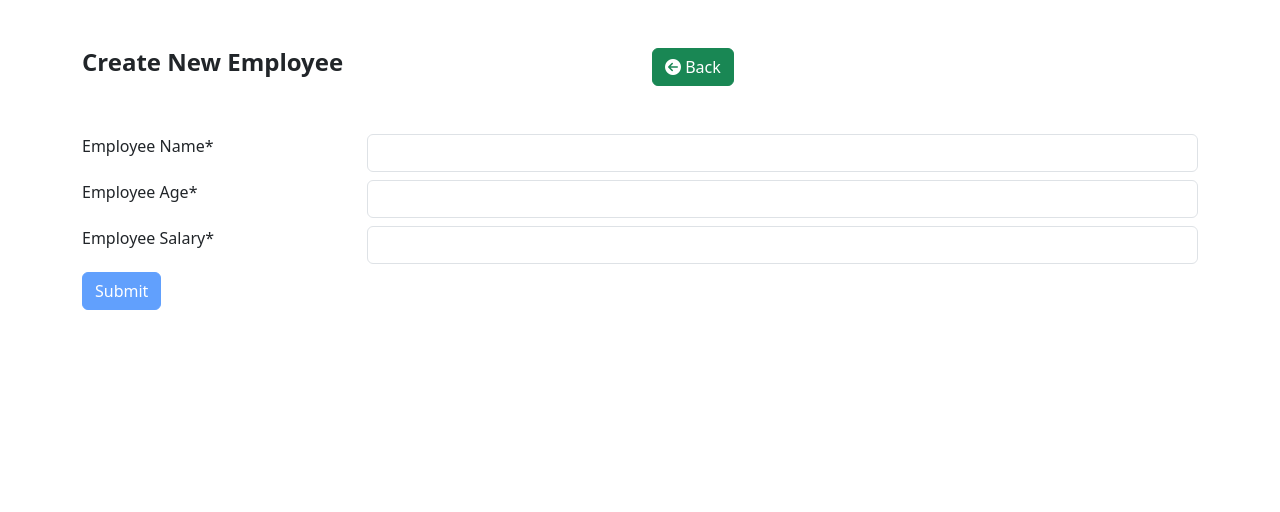
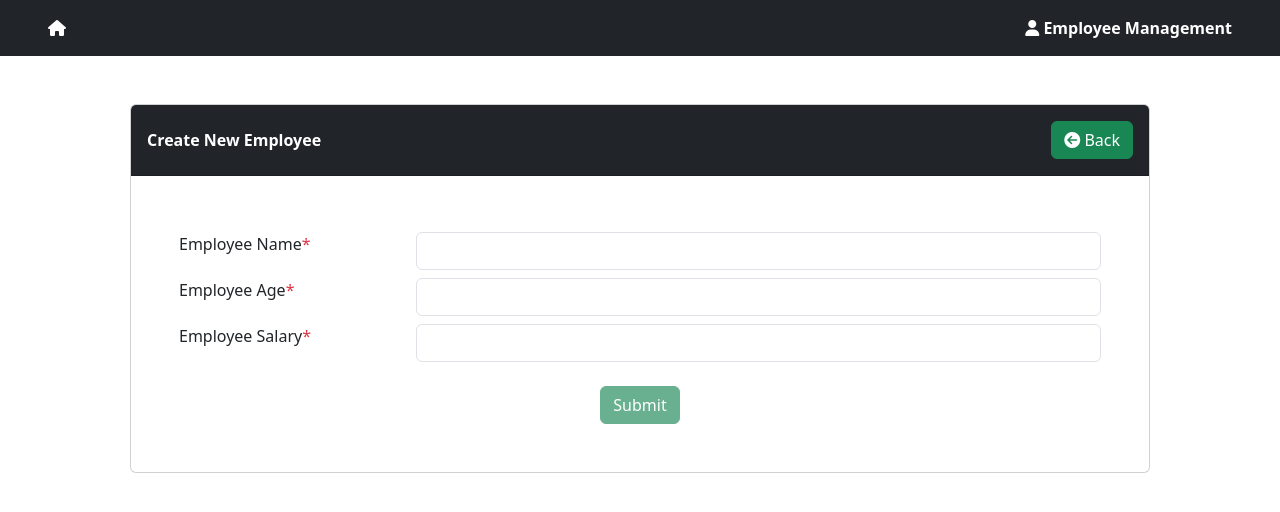
Before and after one commit to nuradiba/angular-crud, an Angular app: page /employee/create in a window 1280 px wide. Shown: the top 512 px of the page. Built offline with nearby package versions, Linux system fonts and the light colour scheme.

Commit message:
Enhance UI

```diff
--- a/src/app/app.component.html
+++ b/src/app/app.component.html
@@ -1 +1,9 @@
+<nav class="navbar bg-dark text-white">
+    <div class="container-fluid px-5 py-2">
+        <div class="d-flex">
+            <a href="#" routerLink="/"><i class='fas fa-home text-white'></i></a>
+        </div>
+        <span class="employee"><b><i class='fas fa-user'></i> Employee Management</b></span>
+    </div>
+</nav>
 <router-outlet></router-outlet>
--- a/src/app/employee/create/create.component.html
+++ b/src/app/employee/create/create.component.html
@@ -1,67 +1,52 @@
 <div class="container-md">
-    <div class="table-responsive overflow-x-hidden">
-      <div class="table-wrapper">
-        <div class="table-title my-5">
-          <div class="row">
-            <div class="col-sm-6">
-              <h4><b>Create New Employee</b></h4>
-            </div>
-            <div class="col-sm-6">
+  <div class="card m-5">
+    <div class="card-header bg-dark text-white d-flex justify-content-between align-items-center py-3">
+      <b>Create New Employee</b>
       <a href="#" routerLink="/" class="btn btn-success back"><i class='fas fa-arrow-circle-left'></i>
         Back</a>
     </div>
-          </div>
-        </div>
+    <div class="card-body p-5">
       <form [formGroup]="form" (ngSubmit)="submit()">
         <div class="table-content">
           <div class="form-group p-10 row my-2">
             <div class="col-sm-3">
-                <label for="FirstName" class="p-t-b-10">Employee Name<span class="requiredStar">*</span></label>
+              <label for="FirstName" class="p-t-b-10">Employee Name<span class="requiredStar text-danger">*</span></label>
             </div>
             <div class="col-sm-9">
-                <input
-                formControlName="employee_name"
-                id="employee_name"
-                type="text"
-                class="form-control">
+              <input formControlName="employee_name" id="employee_name" type="text" class="form-control">
               <div *ngIf="f['employee_name'].touched && f['employee_name'].invalid" class="alert alert-danger">
-                <div *ngIf="f['employee_name'].errors && f['employee_name'].errors['required']">Employee name is required.</div>
+                <div *ngIf="f['employee_name'].errors && f['employee_name'].errors['required']">Employee name is
+                  required.</div>
               </div>
             </div>
           </div>
           <div class="form-group p-10 row my-2">
             <div class="col-sm-3">
-                <label for="LastName" class="p-t-b-10">Employee Age<span class="requiredStar">*</span></label>
+              <label for="LastName" class="p-t-b-10">Employee Age<span class="requiredStar text-danger">*</span></label>
             </div>
             <div class="col-sm-9">
-                <input
-                formControlName="employee_age"
-                id="employee_age"
-                type="number"
-                class="form-control">
+              <input formControlName="employee_age" id="employee_age" type="number" class="form-control">
               <div *ngIf="f['employee_age'].touched && f['employee_age'].invalid" class="alert alert-danger">
-                <div *ngIf="f['employee_age'].errors && f['employee_age'].errors['required']">Employee age is required.</div>
+                <div *ngIf="f['employee_age'].errors && f['employee_age'].errors['required']">Employee age is required.
+                </div>
               </div>
             </div>
           </div>
           <div class="form-group p-10 row my-2">
             <div class="col-sm-3">
-                <label class="p-t-b-10">Employee Salary<span class="requiredStar">*</span></label>
+              <label class="p-t-b-10">Employee Salary<span class="requiredStar text-danger">*</span></label>
             </div>
             <div class="col-sm-9">
-                <input
-                formControlName="employee_salary"
-                id="employee_salary"
-                type="number"
-                class="form-control">
+              <input formControlName="employee_salary" id="employee_salary" type="number" class="form-control">
               <div *ngIf="f['employee_salary'].touched && f['employee_salary'].invalid" class="alert alert-danger">
-                <div *ngIf="f['employee_salary'].errors && f['employee_salary'].errors['required']">Employee salary is required.</div>
+                <div *ngIf="f['employee_salary'].errors && f['employee_salary'].errors['required']">Employee salary is
+                  required.</div>
               </div>
             </div>
           </div>
         </div>
-          <div class="table-footer">
-            <button class="btn btn-primary" type="submit" [disabled]="!form.valid">Submit</button>
+        <div class="table-footer text-center mt-4">
+          <button class="btn btn-success" type="submit" [disabled]="!form.valid">Submit</button>
         </div>
       </form>
     </div>
--- a/src/app/employee/edit/edit.component.html
+++ b/src/app/employee/edit/edit.component.html
@@ -1,17 +1,11 @@
-<div class="container-xl">
-    <div class="table-responsive overflow-x-hidden">
-      <div class="table-wrapper">
-        <div class="table-title my-5">
-          <div class="row">
-            <div class="col-sm-6">
-              <h4><b>Update Employee</b></h4>
-            </div>
-            <div class="col-sm-6">
-              <a href="#" routerLink="/" class="btn btn-success back"><i class='fas fa-arrow-circle-left'></i>
-                 Back</a>
-            </div>
-          </div>
-        </div>
+  <div class="container-md">
+    <div class="card m-5">
+      <div class="card-header bg-dark text-white d-flex justify-content-between align-items-center py-3">
+        <b>Edit Employee</b>
+        <a href="#" routerLink="/" class="btn btn-success back"><i class='fas fa-arrow-circle-left'></i>
+          Back</a>
+      </div>
+      <div class="card-body p-5">
         <form [formGroup]="form" (ngSubmit)="submit()">
           <div class="table-content">
             <div class="form-group p-10 row my-2">
@@ -63,8 +57,8 @@
               </div>
             </div>
           </div>
-          <div class="table-footer">
-            <button class="btn btn-primary" type="submit" [disabled]="!form.valid">Update</button>
+          <div class="table-footer text-center mt-4">
+            <button class="btn btn-success" type="submit" [disabled]="!form.valid">Update</button>
         </div>
         </form>
       </div>
--- a/src/app/employee/index/index.component.html
+++ b/src/app/employee/index/index.component.html
@@ -1,21 +1,15 @@
- <div class="container-xl">
-  <div class="table-responsive overflow-x-hidden">
-    <div class="table-wrapper">
-      <div class="table-title my-5">
-        <div class="row">
-          <div class="col-sm-6">
-            <h4><b>Manage Employees</b></h4>
-          </div>
-          <div class="col-sm-6">
-            <a href="#" routerLink="/employee/create/" class="btn btn-success">
-              <i class='fas fa-plus-circle'></i><span> Create New Employee</span>
-            </a>
-          </div>
-        </div>
-      </div>
+<div class="container-md">
+  <div class="card m-5">
+    <div class="card-header bg-dark text-white d-flex justify-content-between align-items-center py-3">
+      <b>Manage Employee</b>
+      <a href="#" routerLink="/employee/create/" class="btn btn-success btn-sm">
+        <i class='fas fa-plus-circle'></i><span> Create New</span>
+      </a>
+    </div>
+    <div class="card-body p-5">
       <table class="table table-striped table-hover table-bordered table-content">
         <thead>
-          <tr class="center-align">
+          <tr class="text-center">
             <th>ID</th>
             <th>Name</th>
             <th>Age</th>
@@ -23,8 +17,8 @@
             <th>Actions</th>
           </tr>
         </thead>
-        <tbody>
-          <tr *ngFor="let employee of employees" class="center-align">
+        <tbody class="table-group-divider">
+          <tr *ngFor="let employee of employees" class="text-center">
             <td>{{ employee.id }}</td>
             <td>{{ employee.employee_name }}</td>
             <td>{{ employee.employee_age }}</td>
--- a/src/app/employee/view/view.component.html
+++ b/src/app/employee/view/view.component.html
@@ -1,16 +1,11 @@
-<div class="container-xl">
-    <div class="table-responsive overflow-x-hidden">
-      <div class="table-wrapper">
-        <div class="table-title my-5">
-          <div class="row">
-            <div class="col-sm-6">
-              <h4><b>View Employee</b></h4>
+<div class="container-md">
+  <div class="card m-5">
+    <div class="card-header bg-dark text-white d-flex justify-content-between align-items-center py-3">
+      <b>View Employee</b>
+      <a href="#" routerLink="/" class="btn btn-success back"><i class='fas fa-arrow-circle-left'></i>
+        Back</a>
     </div>
-            <div class="col-sm-6">
-              <a href="#" routerLink="/" class="btn btn-success back"><i class="fas fa-arrow-circle-lef"></i>  Back</a>
-            </div>
-          </div>
-        </div>
+    <div class="card-body p-5">
       <table class="table table-striped table-hover table-bordered table-conten">
         <tbody>
           <tr>
```
Lines whose indentation alone changed are shown as unchanged.
